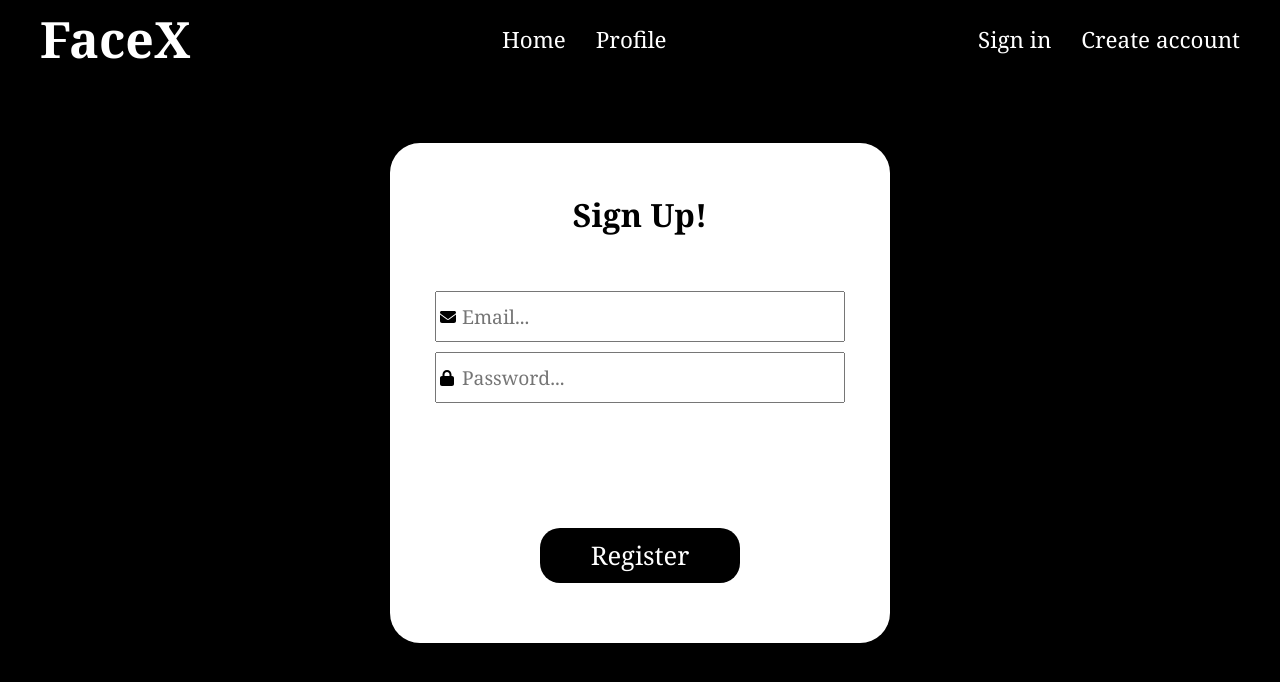
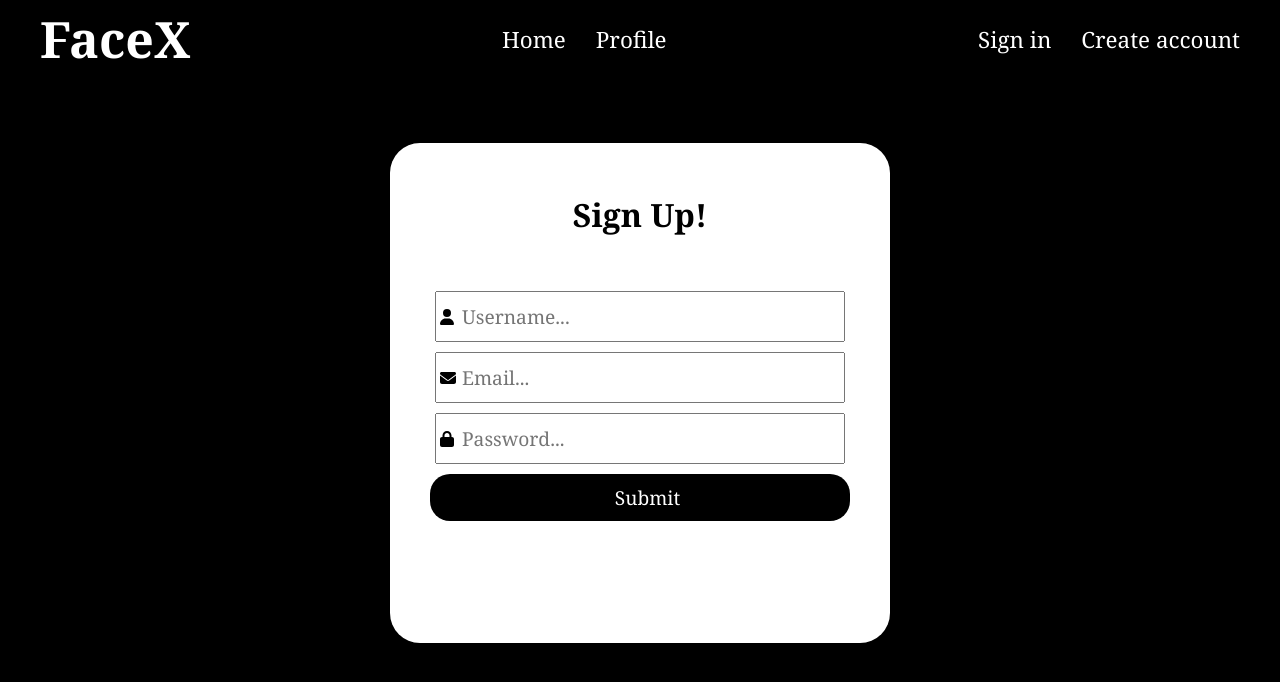
Before and after one commit to froispro6969/FaceX, a React (Vite) app: page /register in a window 1280 px wide. Shown: the top 682 px of the page. Built offline with nearby package versions, Linux system fonts and the light colour scheme; no server answers.

Commit message:
Added an username for users.

```diff
--- a/src/pages/Register.tsx
+++ b/src/pages/Register.tsx
@@ -1,24 +1,40 @@
 import { FontAwesomeIcon } from '@fortawesome/react-fontawesome';
-import { faEnvelope, faLock } from '@fortawesome/free-solid-svg-icons'
+import { faEnvelope, faLock, faUser } from '@fortawesome/free-solid-svg-icons'
 import { createUserWithEmailAndPassword} from 'firebase/auth'
 import { useState } from 'react';
-import { auth } from "../config/Firebase-config"
+import { auth, db } from "../config/Firebase-config"
 import { useNavigate } from 'react-router-dom'
+import { addDoc, collection } from 'firebase/firestore';
+import { useForm } from 'react-hook-form';
 
 
+interface Users {
+    email: string;
+    username: string;
+}
 
 export const Register = () => {
 
+    const [registerUsername, setRegisterUsername] = useState("");
     const [registerEmail, setRegisterEmail] = useState("");
     const [registerPassword, setRegisterPassword] = useState("");
     const navigate = useNavigate();
 
+    const userRef = collection(db,"Users");
 
 
-    const register = async () => {
+    const { register, handleSubmit } = useForm<Users>({
+
+    });
+
+
+
+    const registerUser = async (data: Users) => {
         try {
             const user = await createUserWithEmailAndPassword(auth, registerEmail, registerPassword);
-            console.log(user);
+            addDoc(userRef, {
+                ...data,
+            })
         }
         catch (error:any) {
             console.log(error.message);
@@ -28,19 +44,25 @@ export const Register = () => {
 
 
     return (
+        <form onSubmit={handleSubmit(registerUser)}>
         <div className="register-container">
             <div className="register">
                     <h1>Sign Up!</h1>
+                    <div className='register-username'>
+                        <FontAwesomeIcon icon={faUser} className='usernameIcon' />
+                        <input type="text" placeholder="Username..." {...register("username")} onChange={(e) => setRegisterUsername(e.target.value)} />
+                    </div>
                     <div className='register-email'>
                         <FontAwesomeIcon icon={faEnvelope} className='emailIcon' />
-                        <input type="text" placeholder="Email..." onChange={(e) => setRegisterEmail(e.target.value)} />
+                        <input type="text" placeholder="Email..." {...register("email")} onChange={(e) => setRegisterEmail(e.target.value)} />
                     </div>
                     <div className='register-password'>
                         <FontAwesomeIcon icon={faLock} className='passIcon' />
                         <input type="password" placeholder="Password..." onChange={(e) => setRegisterPassword(e.target.value)} />
                     </div>
-                    <button onClick={register} className='register-button'>Register</button>
+                    <input type="submit" className='register-button' />
             </div>
         </div>
+        </form>
     )
 }
--- a/src/styles/Register_and_Login.css
+++ b/src/styles/Register_and_Login.css
@@ -30,13 +30,13 @@
     font-size: 1.2rem;
 }
 
-.register-email, .register-password, .login-email, .login-password{
+.register-email, .register-password, .login-email, .login-password, .register-username{
     position: relative;
     display: flex;
     align-items: center;
 }
 
-.emailIcon, .passIcon {
+.emailIcon, .passIcon, .usernameIcon {
     position: absolute;
     left: 10px;
 }
```
